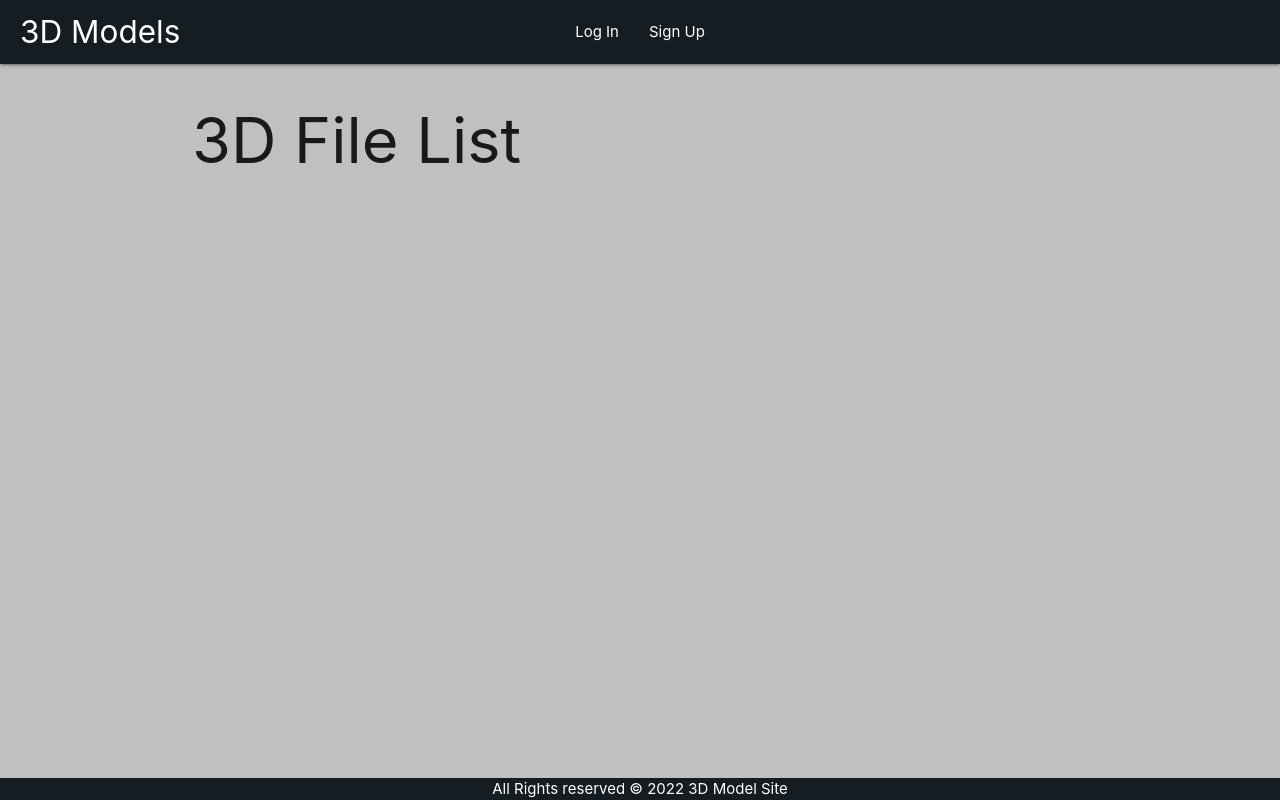
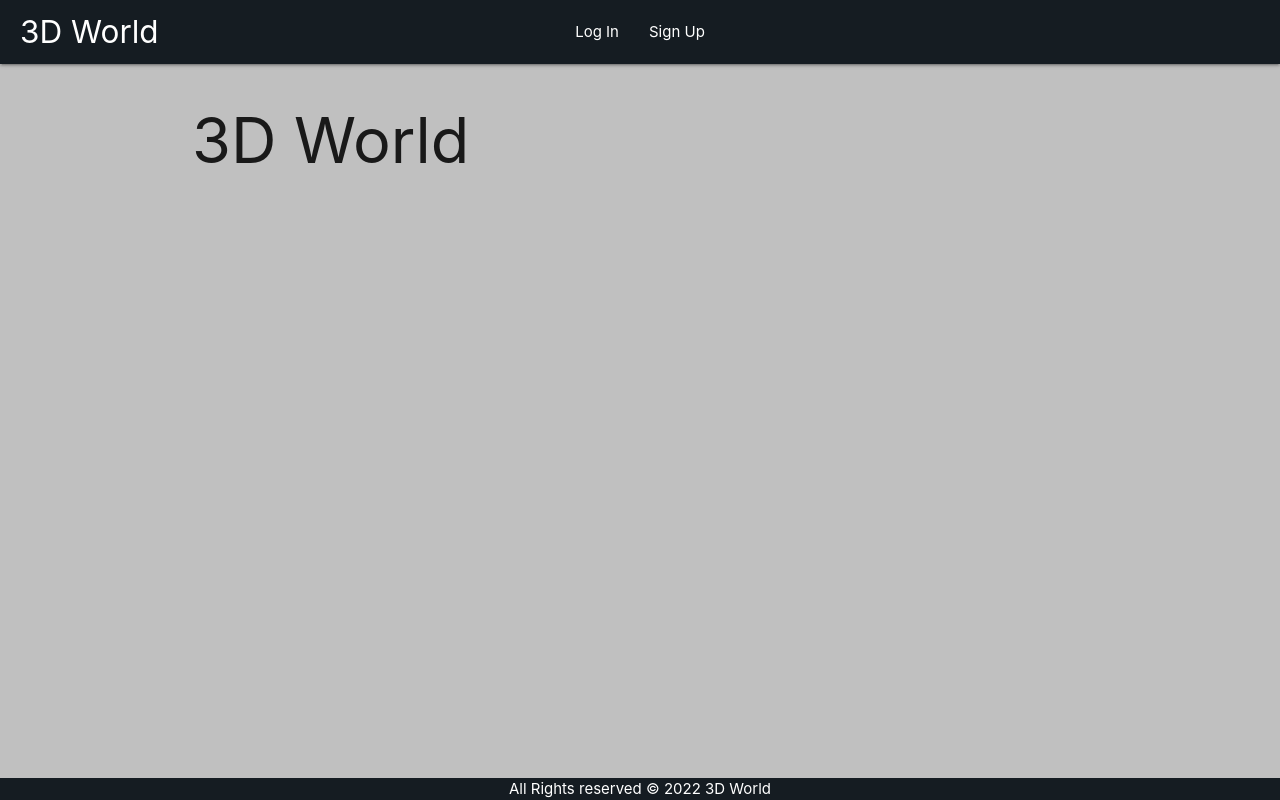
Before and after one commit to Matt-B312/3d-models-site, a Django app: page / in a window 1280 px wide. Run offline with Django 4.2, Linux system fonts and the light colour scheme; data that the repository does not hold is empty; parts of the project's set-up code (start-up, migrations or seed data) failed here and were passed over; some libraries are stand-ins or nearby versions.

Commit message:
3d logo, 3d viewier style changes, default model file

```diff
--- a/main_app/models.py
+++ b/main_app/models.py
@@ -39,7 +39,7 @@ class Account(models.Model):
 
 class Post(models.Model):
     title = models.CharField(max_length=100)
-    model = models.FileField(blank=True, null=True, upload_to="models/%Y/%m/$D/")
+    model = models.FileField(blank=True, null=True, upload_to="models/%Y/%m/$D/",default="models/2022/04/$D/Earth.glb")
     # images = models.CharField(max_length=2000, default=None, blank=True, null=True )
     text_content = models.TextField(max_length=1000, default=None, blank=True, null=True)
     tags = models.TextField(max_length=1000, default=None, blank=True, null=True)
@@ -72,6 +72,8 @@ class Comment(models.Model):
 
     # class Meta:
     #     ordering = ['created_on']
+    def get_absolute_url(self):
+        return reverse("post_detail", kwargs={"pk": self.id})
 
     def __str__(self):
         return '{}'.format(self.title)
--- a/main_app/static/css/style.css
+++ b/main_app/static/css/style.css
@@ -93,8 +93,29 @@ form {
   width: 100% !important;
 }
 
+model-viewer {
+  width: 310px;
+  height: 200px;
+  --poster-color: rgba(255, 255, 255, 0);
+}
+
 .earth model-viewer {
-  width: 800px;
-  height: 800px;
+  width: 700px;
+  height: 700px;
   margin: 0 auto;
 }
+.babyearth model-viewer {
+  width: 45px;
+  height: 45px;
+  margin: 0 auto;
+  display: inline-block;
+  position: relative;
+  left: 150px;
+  top: 15px;
+}
+
+.detail-thumbnail model-viewer {
+  width: 600px;
+  height: 600px;
+  margin: 0 auto;
+}
--- a/main_app/templates/base.html
+++ b/main_app/templates/base.html
@@ -23,7 +23,7 @@
     ></script>
     {% endcomment %}
 
-    <title>3D Model Site</title>
+    <title>3D World</title>
     <link
       rel="stylesheet"
       type="text/css"
@@ -34,7 +34,21 @@
     <div class="navbar-fixed">
       <nav>
         <div class="nav-wrapper">
-          <a href="{% url 'home' %}" class="brand-logo left">3D Models</a>
+          <a href="{% url 'home' %}" class="brand-logo left">3D World</a
+          ><span class="babyearth">
+            <model-viewer
+              src="/media/models/Earth.glb"
+              poster="media/Earth-poster.webp"
+              seamless-poster
+              environment-image="neutral"
+              shadow-intensity="1"
+              autoplay
+              auto-rotate
+              basic
+              rotation-per-second="400%"
+            >
+            </model-viewer>
+          </span>
 
           <div class="brand-logo center">
             <ul class="right">
@@ -61,7 +75,7 @@
 
     <main class="container">{% block content %} {% endblock %}</main>
     <footer class="page-footer">
-      <div class="center">All Rights reserved &copy; 2022 3D Model Site</div>
+      <div class="center">All Rights reserved &copy; 2022 3D World</div>
     </footer>
 
     <script
--- a/main_app/templates/home.html
+++ b/main_app/templates/home.html
@@ -1,6 +1,26 @@
 {% extends "base.html"%} {% block content %}
 
-<h1>3D File List</h1>
+<h1>3D World</h1>
+
+<div class="earth">
+  <model-viewer
+    class="earth"
+    disable-zoom
+    src="media/models/NeilArmstrong.glb"
+    poster="media/Earth-poster.webp"
+    seamless-poster
+    environment-image="neutral"
+    shadow-intensity="1"
+    autoplay
+    ar
+    ar-modes="webxr scene-viewer quick-look"
+    camera-controls
+    auto-rotate
+    interaction-prompt-threshold="15000000"
+    rotation-per-second="250%"
+  >
+  </model-viewer>
+</div>
 
 <div class="list">
   {% for post in post_list%}
@@ -18,6 +38,7 @@
             enable-pan
             src="/media/{{post.model}}"
             ar
+            disable-zoom
             ar-modes="webxr scene-viewer quick-look"
             camera-controls
             environment-image="neutral"
@@ -36,11 +57,7 @@
         <div class="gallery">
           {% for photo in post.photo_set.all %}
           <img class="responsive-img card-panel" src="{{photo.url}}" />
-          {% empty %}
-          <div class="card-panel teal-text center-align">
-            No Photos Uploaded
-          </div>
-          {% endfor %}
+          {% empty %} {% endfor %}
         </div>
         <p>{{post.text_content}}</p>
         <p>Tags: {{post.tags}}</p>
--- a/main_app/templates/main_app/post_detail.html
+++ b/main_app/templates/main_app/post_detail.html
@@ -10,7 +10,7 @@
           <span class="card-title">{{post.title}}</span>
 
           <!-- Insert photo markup below this comment -->
-          <div class="thumbnail">
+          <div class="detail-thumbnail">
             <model-viewer
               bounds="tight"
               enable-pan
@@ -86,8 +86,10 @@
         </br>
         {{ comment.text_content }}
       </br>
+      {%if comment.images %}
         <img src='{{ comment.images }}'>
       </br></br>
+      {%endif%}
     </hr>
     {% endfor %}
   {% endif %}
```
Also changed, not shown: main_app/templates/main_app/post_list.html (+2 -5 lines), main_app/views.py (+0 -7 lines), README.md, main_app/migrations/0001_initial.py, main_app/migrations/0002_alter_comment_options_comment_created_on_and_more.py (deleted), media/models/2022/04/$D/3d.jpg (added), 6 other files.
